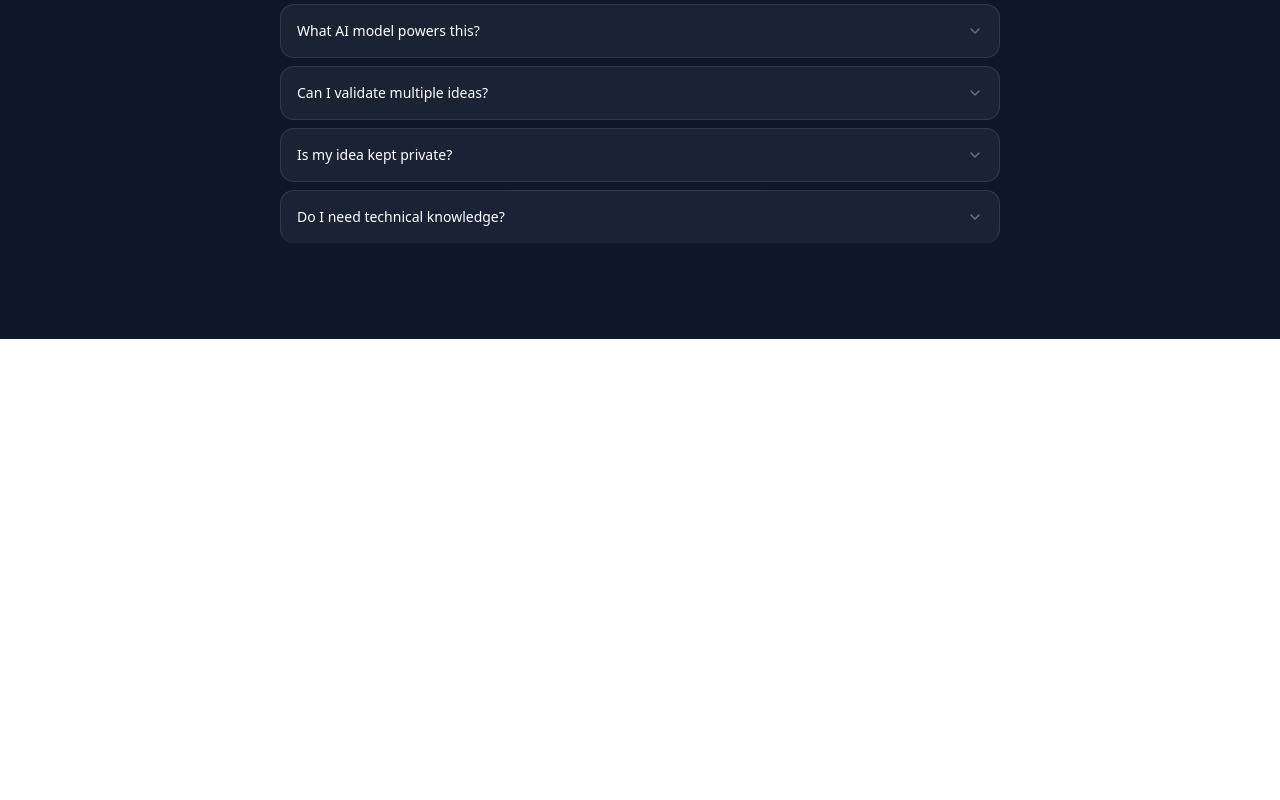
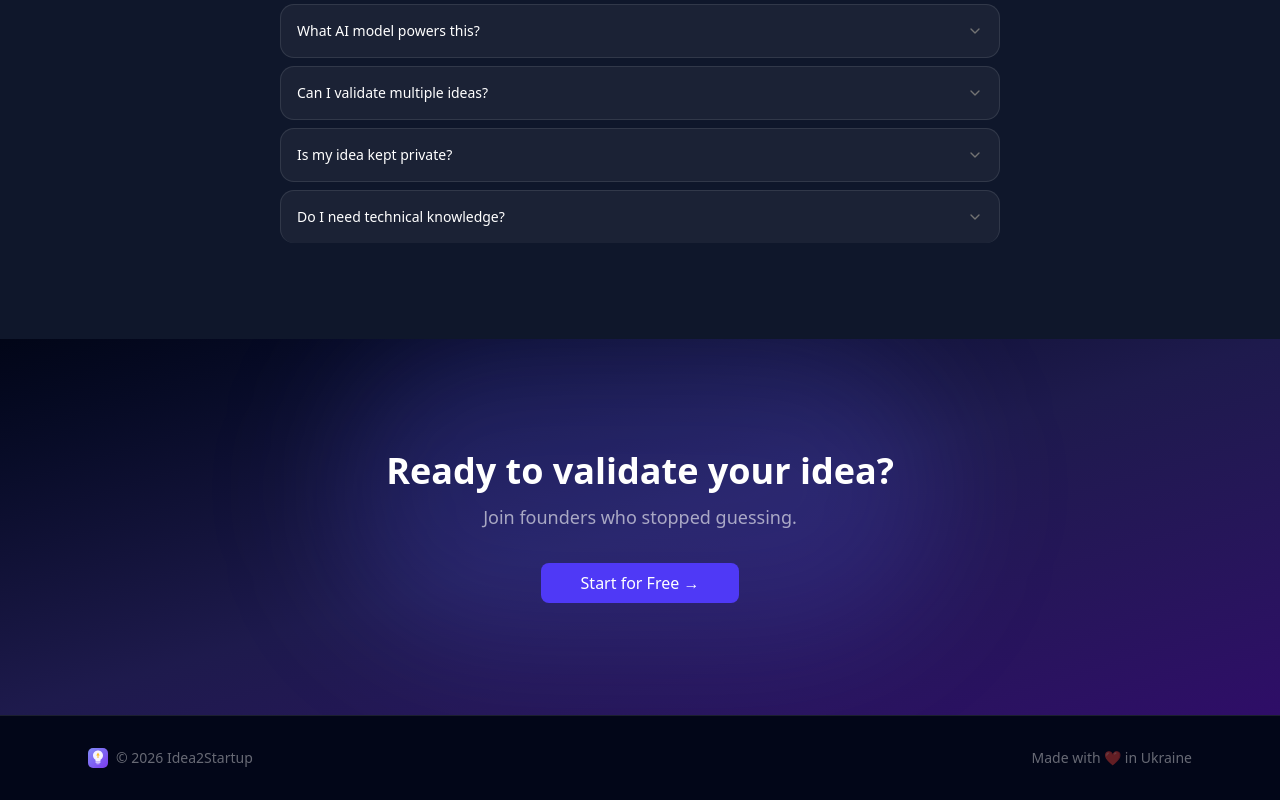
Before and after one commit to IvchenkoNazar/Idea2Startup, a Next.js app: page /en in a window 1280 px wide. Shown: the part 3233-4033 px from the top of the page. Before the commit the page ends 3572 px from the top, so only its background shows below. Built offline with nearby package versions, Linux system fonts and the light colour scheme.

Commit message:
feat: landing page footer CTA and footer

```diff
--- a/src/app/[locale]/page.tsx
+++ b/src/app/[locale]/page.tsx
@@ -1,5 +1,6 @@
 import { getTranslations } from "next-intl/server";
 import Link from "next/link";
+import Image from "next/image";
 import { Button } from "@/components/ui/button";
 import { Accordion, AccordionContent, AccordionItem, AccordionTrigger } from "@/components/ui/accordion";
 import { LandingNavbar } from "@/components/landing/LandingNavbar";
@@ -204,6 +205,30 @@ export default async function Home() {
           </Accordion>
         </div>
       </section>
+
+      {/* FOOTER CTA */}
+      <section className="relative py-28 overflow-hidden">
+        <div className="absolute inset-0 bg-gradient-to-br from-slate-950 via-indigo-950 to-violet-950" />
+        <div className="absolute top-0 left-1/2 -translate-x-1/2 w-[600px] h-[300px] bg-indigo-500/20 rounded-full blur-3xl" />
+        <div className="relative z-10 max-w-2xl mx-auto text-center px-6">
+          <h2 className="text-3xl sm:text-4xl font-bold mb-3">{t("ctaTitle")}</h2>
+          <p className="text-white/60 text-lg mb-8">{t("ctaSubtitle")}</p>
+          <Button asChild size="lg" className="text-base px-10 bg-indigo-600 hover:bg-indigo-500 text-white border-0">
+            <Link href="/login">{t("ctaButton")}</Link>
+          </Button>
+        </div>
+      </section>
+
+      {/* FOOTER */}
+      <footer className="border-t border-white/10 bg-slate-950 py-8">
+        <div className="max-w-6xl mx-auto px-6 flex flex-col sm:flex-row items-center justify-between gap-4 text-sm text-white/40">
+          <div className="flex items-center gap-2">
+            <Image src="/logo.svg" alt="Idea2Startup" width={20} height={20} />
+            <span>{t("footerCopy")}</span>
+          </div>
+          <span>{t("footerMade")}</span>
+        </div>
+      </footer>
     </div>
   );
 }
```
